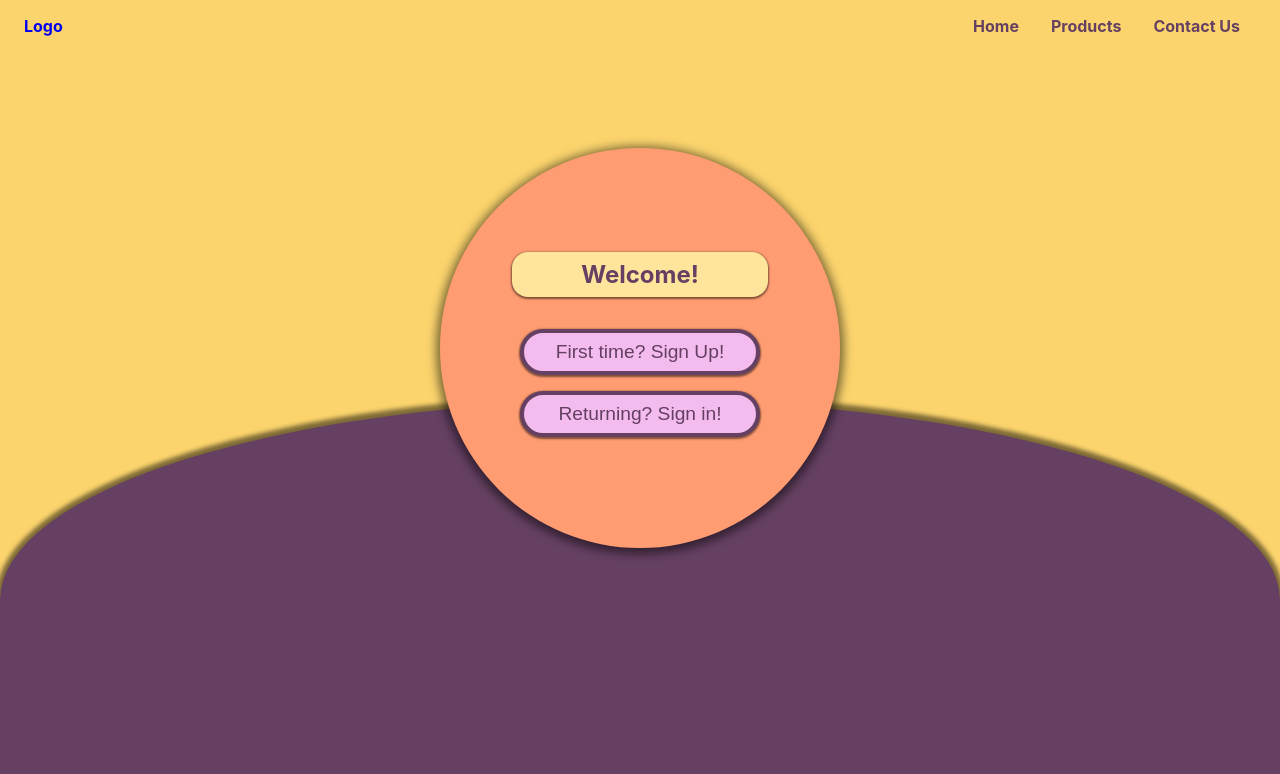
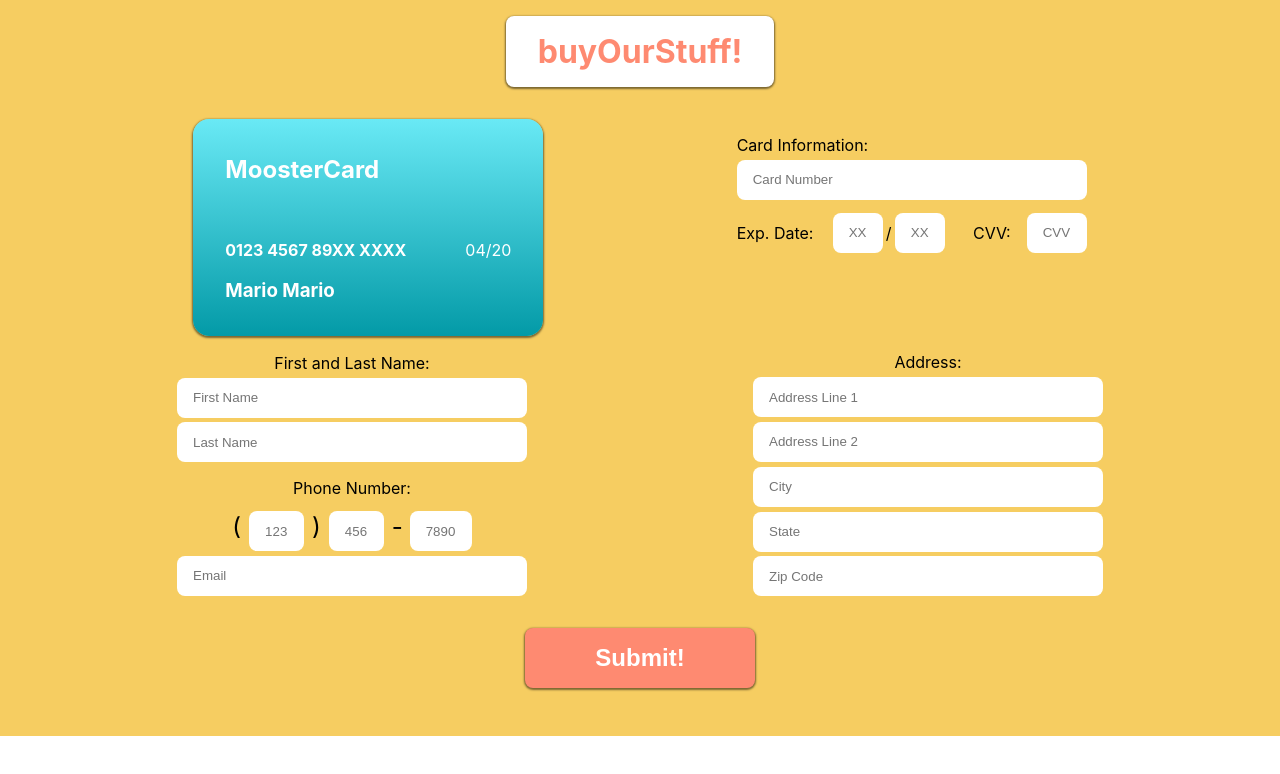
Before and after one commit to runandJUMP99/dailyui, a React (Create React App) app: page / in a window 1280 px wide. Shown: the top 774 px of the page. Built offline with nearby package versions, Linux system fonts and the light colour scheme.

Commit message:
dailyUI 002

```diff
--- a/src/App.js
+++ b/src/App.js
@@ -6,7 +6,7 @@ import DailyUI2 from "./components/DailyUI2/DailyUI2";
 function App() {
   return (
     <div className="App">
-        <DailyUI1 />
+        <DailyUI2 />
     </div>
   );
 }
--- a/src/components/DailyUI2/Card/Card.module.css
+++ b/src/components/DailyUI2/Card/Card.module.css
@@ -21,3 +21,9 @@
 .CardNumbers p {
     margin: 0;
 }
+
+@media (min-width: 700px) {
+    .Card {
+        margin: 0;
+    }
+}
--- a/src/components/DailyUI2/DailyUI2.jsx
+++ b/src/components/DailyUI2/DailyUI2.jsx
@@ -1,6 +1,7 @@
 import React from "react";
 
 import Card from "./Card/Card";
+import CardInfo from "./Form/CardInfo/CardInfo";
 import Form from "./Form/Form";
 
 import classes from "./DailyUI2.module.css";
@@ -8,7 +9,15 @@ import classes from "./DailyUI2.module.css";
 const DailyUI2 = () => {
     return (
         <div className={classes.DailyUI2}>
-            <Card />
+            <div className={classes.Header}>
+                <h1>buyOurStuff!</h1>
+            </div>
+            <div className={classes.TopHalf}>
+                <Card />
+                <div className={classes.CardInfo}>
+                    <CardInfo />
+                </div>
+            </div>
             <Form />
         </div>
     );
--- a/src/components/DailyUI2/DailyUI2.module.css
+++ b/src/components/DailyUI2/DailyUI2.module.css
@@ -3,3 +3,36 @@
     height: 100%;
     padding: 1rem 0;
 }
+
+.Header {
+    display: flex;
+    justify-content: center;
+}
+
+.Header h1 {
+    background: white;
+    border-radius: 8px;
+    box-shadow: 0 1px 2px 1px rgba(0, 0, 0, 0.5);
+    color: #fe8a71;
+    margin: 0;
+    padding: 1rem 2rem;
+}
+
+.CardInfo {
+    display: none;
+}
+
+@media (min-width: 700px) {
+    .CardInfo {
+        display: block;
+        max-width: 350px;
+        width: 100%;
+    }
+
+    .TopHalf {
+        display: flex;
+        justify-content: space-evenly;
+        margin-top: 2rem;
+        width: 100%;
+    }
+}
--- a/src/components/DailyUI2/Form/CardInfo/CardInfo.module.css
+++ b/src/components/DailyUI2/Form/CardInfo/CardInfo.module.css
@@ -50,9 +50,3 @@
     margin: 0;
     width: 60px;
 }
-
-@media (min-width: 700px) {
-    .CardInfo {
-        display: inline-block;
-    }
-}
--- a/src/components/DailyUI2/Form/CustomerInfo/CustomerInfo.jsx
+++ b/src/components/DailyUI2/Form/CustomerInfo/CustomerInfo.jsx
@@ -5,15 +5,10 @@ import classes from "./CustomerInfo.module.css";
 const CustomerInfo = () => {
     return (
         <div className={classes.CustomerInfo}>
+            <div className={classes.NameAndNumber}>
                 <label>First and Last Name: </label>
                 <input type="text" placeholder="First Name"/>
                 <input type="text" placeholder="Last Name"/>
-            <label>Address: </label>
-            <input type="text" placeholder="Address Line 1"/>
-            <input type="text" placeholder="Address Line 2"/>
-            <input type="text" placeholder="City"/>
-            <input type="text" placeholder="State"/>
-            <input type="text" placeholder="Zip Code"/>
                 <label>Phone Number: </label>
                 <p>
                     (<input id={classes.PhoneThree} type="text" placeholder="123"/>)
@@ -21,8 +16,16 @@ const CustomerInfo = () => {
                     - <input id={classes.PhoneFour} type="text" placeholder="7890"/>
 
                 </p>
-
                 <input type="email" placeholder="Email"/>
+            </div>
+            <div className={classes.Address}>
+                <label>Address: </label>
+                <input type="text" placeholder="Address Line 1"/>
+                <input type="text" placeholder="Address Line 2"/>
+                <input type="text" placeholder="City"/>
+                <input type="text" placeholder="State"/>
+                <input type="text" placeholder="Zip Code"/>
+            </div>
         </div>
     );
 }
--- a/src/components/DailyUI2/Form/CustomerInfo/CustomerInfo.module.css
+++ b/src/components/DailyUI2/Form/CustomerInfo/CustomerInfo.module.css
@@ -9,7 +9,7 @@
     border-radius: 8px;
     box-sizing: border-box;
     height: 2.5rem;
-    margin: 0.3rem auto;
+    margin-top: 0.3rem;
     outline: none;
     padding: 1rem;
     width: 100%;
@@ -17,12 +17,12 @@
 
 .CustomerInfo label {
     display: block;
-    margin-top: 1rem;
+    margin: 1rem 0 0;
 }
 
 .CustomerInfo p {
     font-size: 1.5rem;
-    margin: 0.5rem 0 0;
+    margin: 0.5rem auto 0;
 }
 
 #PhoneThree {
@@ -33,3 +33,25 @@
 #PhoneFour {
     width: 62px;
 }
+
+@media (min-width: 700px) {
+    .CustomerInfo {
+        display: flex;
+        justify-content: space-evenly;
+    }
+
+    .NameAndNumber {
+        align-items: center;
+        display: flex;
+        flex-direction: column;
+        margin: auto;
+        width: 100%;
+    }
+
+    .Address {
+        align-items: center;
+        display: flex;
+        flex-direction: column;
+        width: 100%;
+    }
+}
--- a/src/components/DailyUI2/Form/Form.jsx
+++ b/src/components/DailyUI2/Form/Form.jsx
@@ -8,8 +8,8 @@ import classes from "./Form.module.css";
 const Form = () => {
     return (
         <div className={classes.Form}>
-            <div className={classes.OrderInfo}>
-                <CustomerInfo />
+            <CustomerInfo />
+            <div className={classes.CardInfo}>
                 <CardInfo />
             </div>
             <button>Submit!</button>
--- a/src/components/DailyUI2/Form/Form.module.css
+++ b/src/components/DailyUI2/Form/Form.module.css
@@ -13,8 +13,7 @@
     font-size: 1.5rem;
     font-weight: bold;
     left: 25%;
-    margin: auto;
-    max-width: 350px;
+    margin: 2rem auto;
     padding: 1rem 2rem;
     position: relative;
     transition: all 0.2s ease-out;
@@ -22,7 +21,7 @@
 }
 
 .Form button:hover {
-    background: #f89f8b;
+    background: #ff9c85;
     box-shadow: 0 2px 4px 2px rgba(0, 0, 0, 0.5);
     cursor: pointer;
 }
@@ -35,4 +34,13 @@
     .Form input {
         max-width: 350px;
     }
+
+    .Form button {
+        left: 40%;
+        width: 20%;
+    }
+
+    .CardInfo {
+        display: none;
+    }
 }
```
Lines whose indentation alone changed are shown as unchanged.
